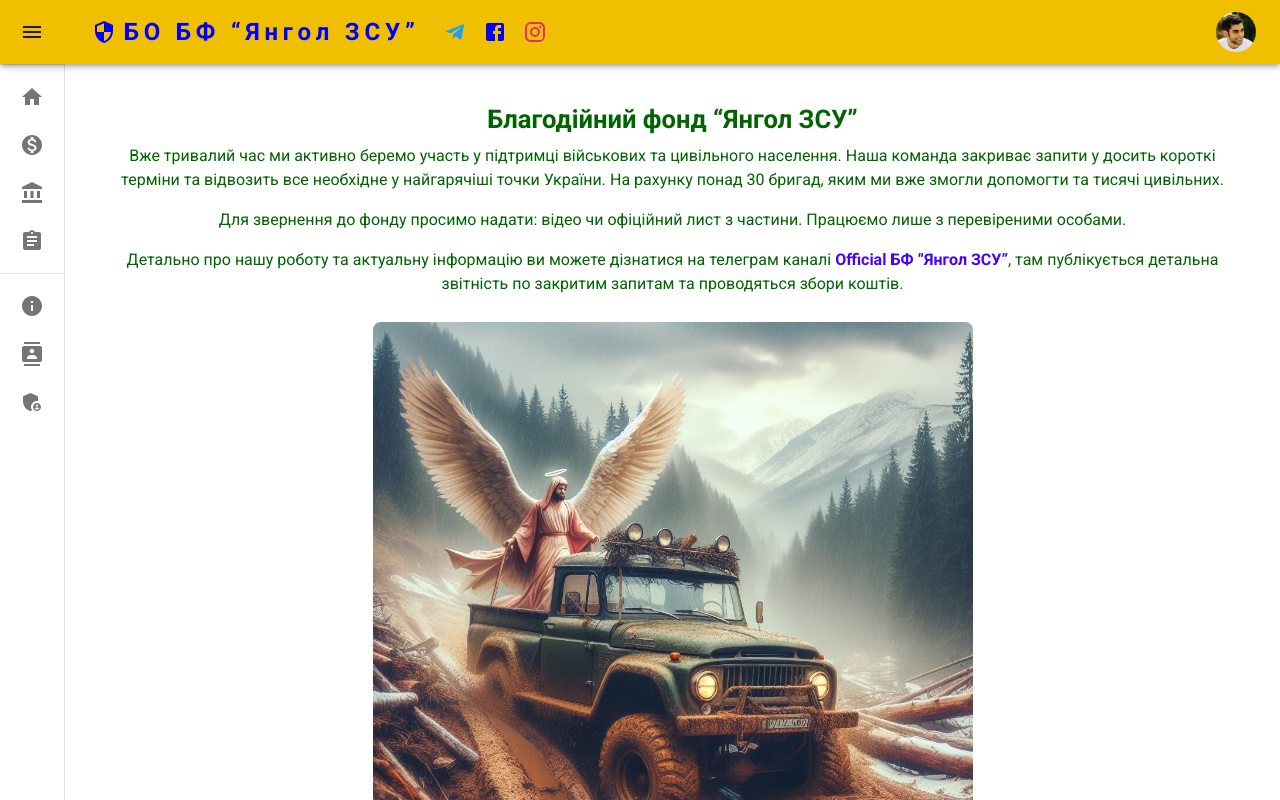
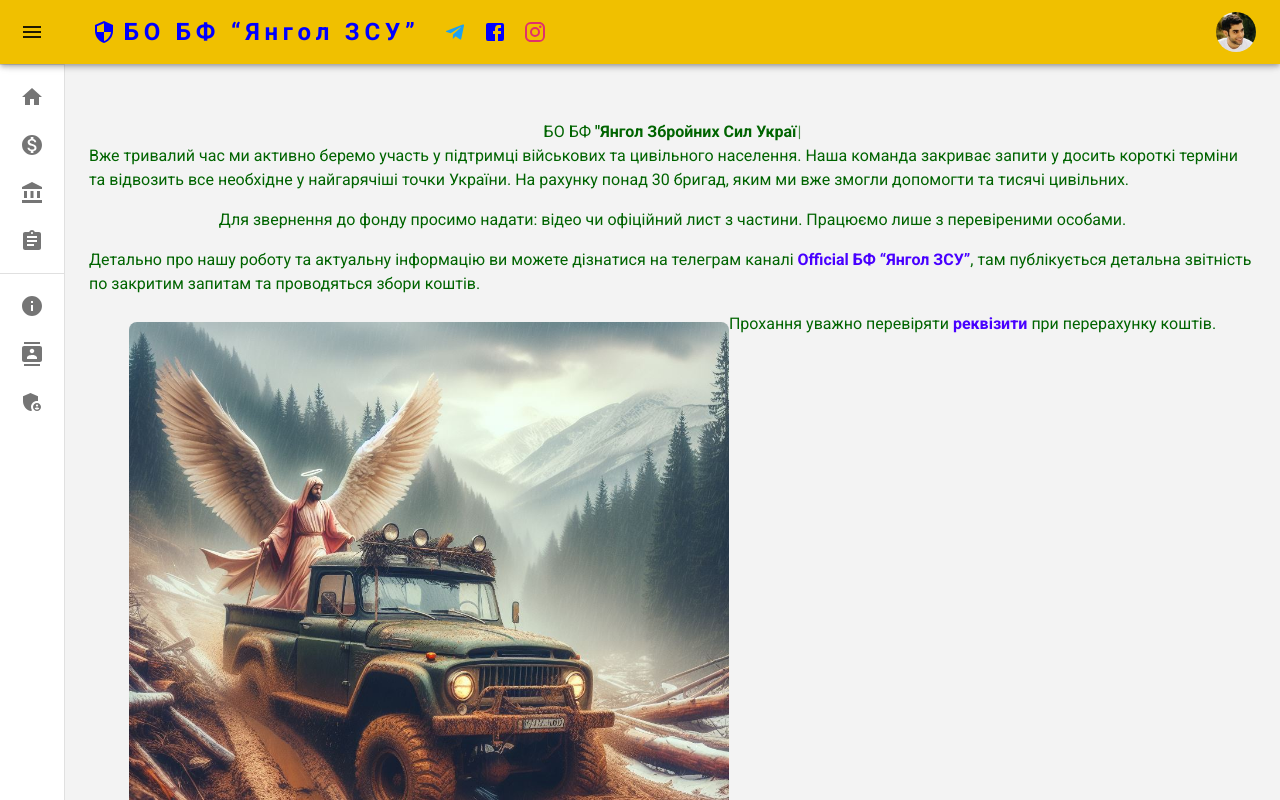
Before and after one commit to SKindij/Angel-ZSU, a Next.js app: page / in a window 1280 px wide. Shown: the top 800 px of the page. Built offline with nearby package versions, Linux system fonts and the light colour scheme.

Commit message:
style: adjust indentation and whitespace in code

```diff
--- a/src/app/layout.tsx
+++ b/src/app/layout.tsx
@@ -21,7 +21,7 @@ export default function RootLayout({ children }:{ children:React.ReactNode }) {
     <html lang="en">
       <body>
         <ThemeRegistry>
-          <Box sx={{ display: 'flex' }}>
+          <Box sx={{ display: 'flex', backgroundColor: '#F3F3F3' }}>
             {/* menu and site navigation */}
             <AppNavigation />
             {/* the main content of the site */}
@@ -29,7 +29,6 @@ export default function RootLayout({ children }:{ children:React.ReactNode }) {
               <DrawerHeader />
               {children}
             </Box>
-
           </Box>
         </ThemeRegistry>
       </body>
--- a/src/app/page.tsx
+++ b/src/app/page.tsx
@@ -1,28 +1,27 @@
 // @/app/page.tsc
 import styles from './page.module.css';
 import Container from '@mui/material/Container';
+import { Grid } from '@mui/material';
 import Box from '@mui/material/Box';
 import Typography from '@mui/material/Typography';
 import Image from 'next/image';
 import Link from 'next/link';
 
+import MainTypowriter from '@/views/Home/MainTypowriter';
 import mainPic from '../../public/images/angels.jpg';
 
 export default function Home() {
   return (
     <main className={styles.main}>
-      <Container>
-        {/* home page */}
-        <Box
-          sx={{
-            display: 'flex', flexDirection: 'column',
-            alignItems: 'center',
-            textAlign: 'center',
-          }}
-        >
-          <Typography variant="h2" gutterBottom>
-            Благодійний фонд &ldquo;Янгол ЗСУ&rdquo;
-          </Typography>
+      {/* home page */}
+      <Grid container justifyContent="center"
+        alignItems="center" direction="column"
+        pt={4}
+      >
+        <Grid container item justifyContent="center" alignItems="center">
+          <MainTypowriter />
+        </Grid>
+        <Grid container item mb={5} justifyContent="center" alignItems="flex-start">
           <Typography paragraph>
             Вже тривалий час ми активно беремо участь у підтримці військових та цивільного населення. Наша команда
             закриває запити у досить короткі терміни та відвозить все необхідне у найгарячіші точки України. На рахунку
@@ -56,8 +55,8 @@ export default function Home() {
           >
             Разом до перемоги!
           </Typography>
-        </Box>
-      </Container>
+        </Grid>
+      </Grid>
     </main>
   );
 }
--- a/src/views/Home/MainTypowriter.tsx
+++ b/src/views/Home/MainTypowriter.tsx
@@ -1,7 +1,8 @@
 // @/views/Home/MainTypowriter.tsx
+'use client';
 import Typewriter from 'typewriter-effect';
 import { motion } from 'framer-motion';
-import { TypographyHeader } from '@/views/Common/TypographyVariants';
+
 
 const typeVariants = {
   initial: { x: '-100vw' },
@@ -15,9 +16,7 @@ const typeVariants = {
 
 export default function MainTypowriter() {
   return (
-    <TypographyHeader
-      paragraph
-      component={motion.div}
+    <motion.div
       variants={typeVariants}
       animate="animate"
       initial="initial"
@@ -26,19 +25,19 @@ export default function MainTypowriter() {
         onInit={(typewriter) => {
           typewriter
             .pauseFor(500)
-            .typeString('Компанія <strong>"Тех-Рішення"</strong>')
+            .typeString('БО БФ <strong>"Янгол Збройних Сил України"</strong>')
             .pauseFor(1000)
             .deleteAll()
-            .typeString('Багаторічний практичний досвід!')
+            .typeString('Angel Zbroinykh Syl Ukrayiny')
             .pauseFor(1000)
             .deleteAll()
-            .typeString('<strong>RVA -</strong> Ролети. Ворота. Автоматика.')
+            .typeString('Благодійний фонд “Янгол ЗСУ”')
             .pauseFor(1000)
             .deleteAll()
-            .typeString('Індивідуальний підхід до кожного!')
+            .typeString('Charitable Fund <strong>"Angel ZSU"</strong>')
             .pauseFor(1000)
             .deleteAll()
-            .typeString('<strong>RVA.expert -</strong> Якість гарантовано!')
+            .typeString('Angel of the Armed Forces of Ukraine')
             .pauseFor(1000)
             .start();
         }}
@@ -47,6 +46,6 @@ export default function MainTypowriter() {
           loop: true,
         }}
       />
-    </TypographyHeader>
+    </motion.div>
   );
 }
```
Also changed, not shown: src/views/Common/TypographyVariants.tsx (deleted, +0 -93 lines).
